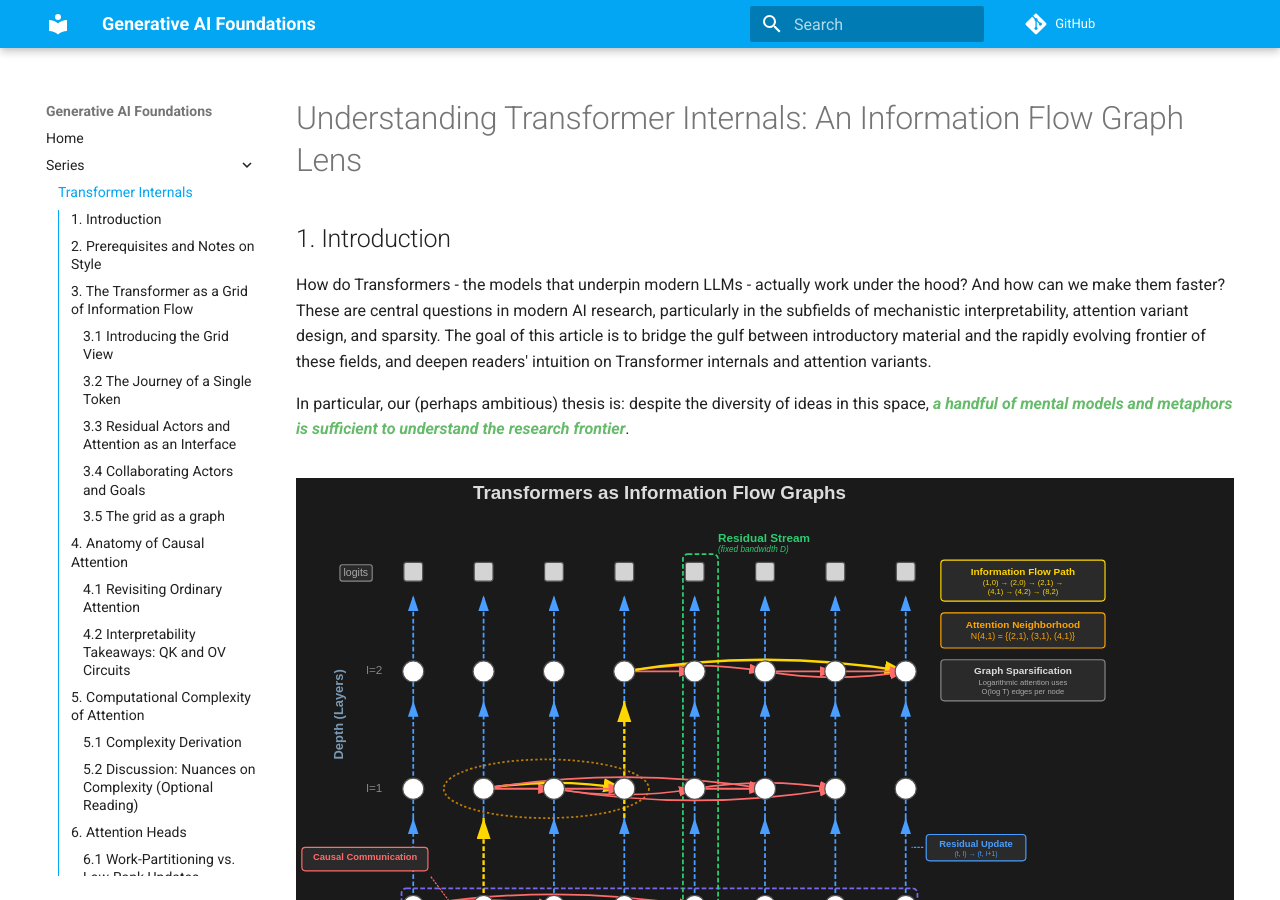
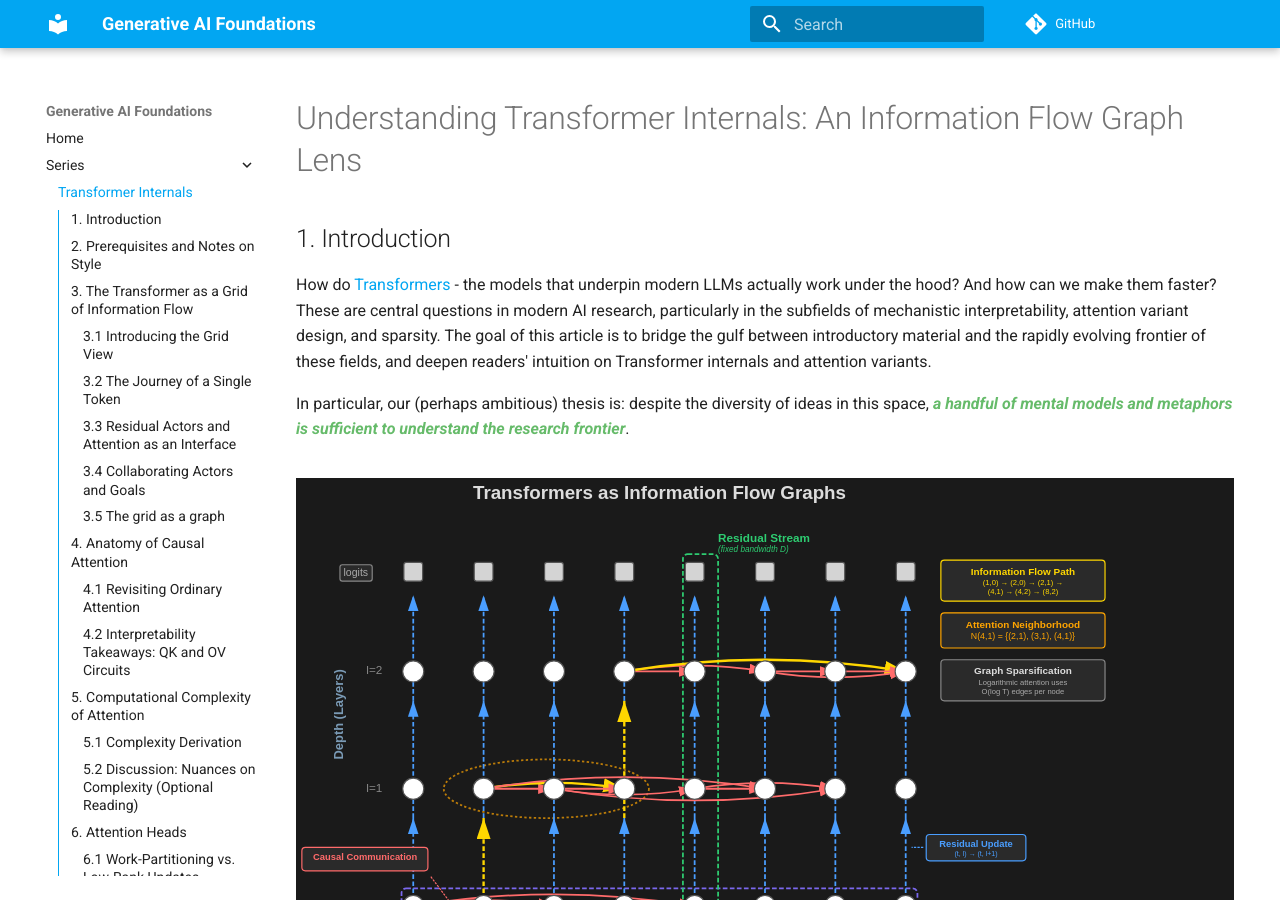
Before and after one commit to PranavSriram18/genai_foundations, an MkDocs documentation site: the page built from docs/series/transformer_internals.md, in a window 1280 px wide and 900 px high. Built offline with MkDocs 1.6.1 and Material for MkDocs 9.7.7, drawn with Linux system fonts in a browser that asks for light colours; comment, search, counter and statistics services are not loaded; part of the change alters nothing that is shown; some of the changed text lies outside the part shown.

Commit message:
minor updates+add aiayn link

```diff
--- a/docs/series/transformer_internals.md
+++ b/docs/series/transformer_internals.md
@@ -2,16 +2,16 @@
 
 ## 1. Introduction
 
-How do Transformers - the models that underpin modern LLMs - actually work under the hood? And how
-can we make them faster? These are central questions in modern AI research, particularly in the
-subfields of mechanistic interpretability, attention variant design, and sparsity. The goal of this
-article is to bridge the gulf between introductory material and the rapidly evolving frontier of
-these fields, and deepen readers' intuition on Transformer internals and attention variants.
+How do [Transformers](https://arxiv.org/abs/1706.03762) - the models that underpin modern LLMs
+actually work under the hood? And how can we make them faster? These are central questions in
+modern AI research, particularly in the subfields of mechanistic interpretability, attention
+variant design, and sparsity. The goal of this article is to bridge the gulf between introductory
+material and the rapidly evolving frontier of these fields, and deepen readers' intuition on
+Transformer internals and attention variants.
 
-In particular, our (perhaps ambitious) thesis is: despite the diversity of
-ideas in this space, <span class="idea">a handful of mental models
-and metaphors is sufficient to understand the research frontier</span>.
-
+In particular, our (perhaps ambitious) thesis is: despite the diversity of ideas in this space,
+<span class="idea">a handful of mental models and metaphors is sufficient to understand the
+research frontier</span>.
 
 
 ![Lead Image](../img/post0/lead-image.svg)
@@ -346,7 +346,7 @@ head composition across layers in action.
 within the column space of $W_O^j$, which has rank at most $D/H$. Heads are hence low-rank writers
 into subspaces of the shared stream.
 
-<span class="idea">Potentially limited interaction between heads:</span> if two heads write largely
+<span class="idea">Head interaction and the role of $W_O$:</span> if two heads write largely
 into orthogonal subspaces, later computation may treat their contributions as independent. Overlap
 enables constructive or destructive interference. The geometry of $W_O$ therefore partitions
 bandwidth and mediates the extent to which separate heads interact.
```
